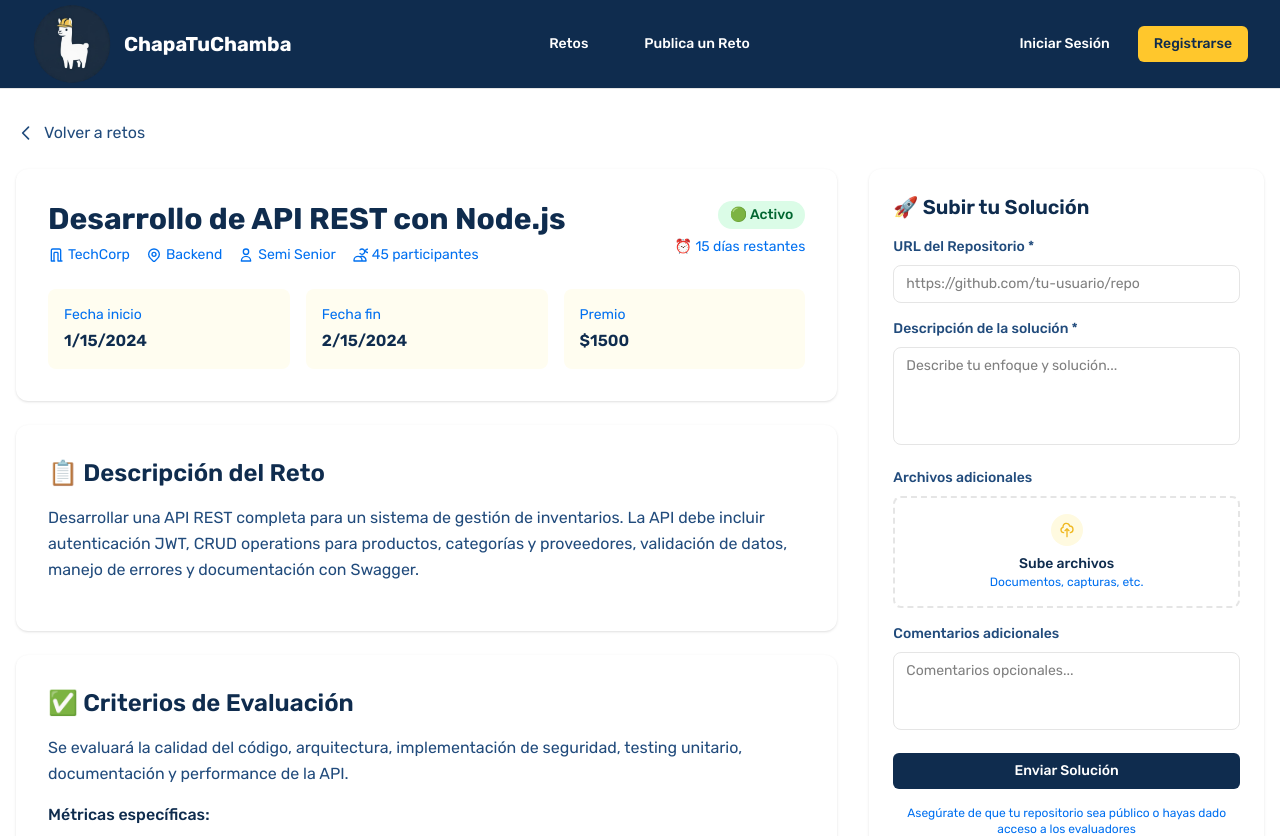
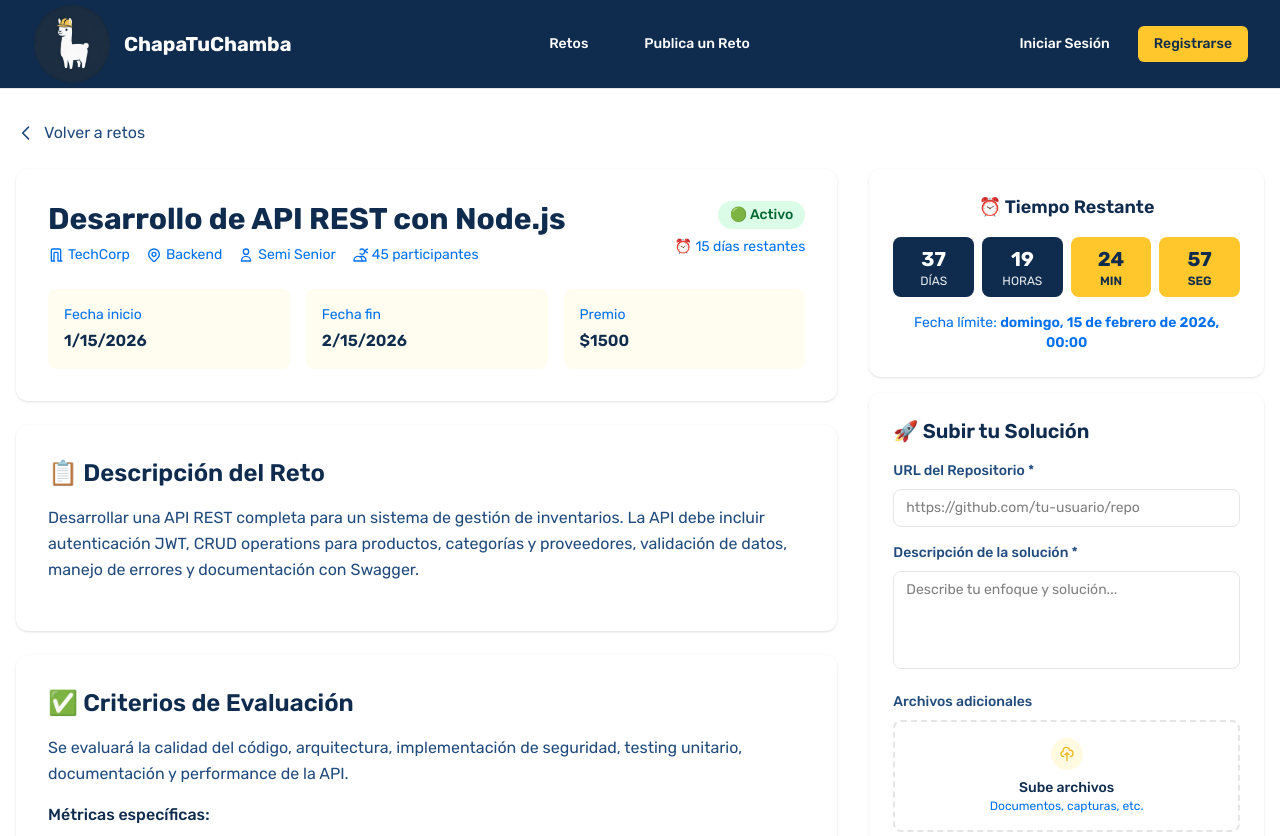
Before and after one commit to FernandoGarambelM/Chapatuchamba, a React (Vite) app in the folder frontend/: page /retos/1 in a window 1280 px wide. Shown: the top 836 px of the page. Built offline with nearby package versions, Linux system fonts and the light colour scheme; the HTML template or start-up script is replaced by a standard one.

Commit message:
feat: add countdown timer functionality to ChallengeDetail component

```diff
--- a/frontend/src/challenges/pages/ChallengeDetail.jsx
+++ b/frontend/src/challenges/pages/ChallengeDetail.jsx
@@ -8,6 +8,14 @@ export default function ChallengeDetail() {
   const [loading, setLoading] = useState(true)
   const [challenge, setChallenge] = useState(null)
   const [error, setError] = useState('')
+
+  // Estado para el countdown
+  const [timeLeft, setTimeLeft] = useState({
+    days: 0,
+    hours: 0,
+    minutes: 0,
+    seconds: 0
+  })
 
   // Estado para la subida de solución
   const [solutionData, setSolutionData] = useState({
@@ -23,6 +31,36 @@ export default function ChallengeDetail() {
     fetchChallengeDetail()
   }, [id])
 
+  // Función para calcular el tiempo restante
+  const calculateTimeLeft = (endDate) => {
+    const difference = +new Date(endDate) - +new Date()
+
+    if (difference > 0) {
+      return {
+        days: Math.floor(difference / (1000 * 60 * 60 * 24)),
+        hours: Math.floor((difference / (1000 * 60 * 60)) % 24),
+        minutes: Math.floor((difference / 1000 / 60) % 60),
+        seconds: Math.floor((difference / 1000) % 60)
+      }
+    }
+
+    return { days: 0, hours: 0, minutes: 0, seconds: 0 }
+  }
+
+  // Effect para actualizar el countdown cada segundo
+  useEffect(() => {
+    if (challenge && challenge.estado === 'activo') {
+      const timer = setInterval(() => {
+        setTimeLeft(calculateTimeLeft(challenge.fechaFin))
+      }, 1000)
+
+      // Calcular tiempo inicial
+      setTimeLeft(calculateTimeLeft(challenge.fechaFin))
+
+      return () => clearInterval(timer)
+    }
+  }, [challenge])
+
   const fetchChallengeDetail = async () => {
     try {
       setLoading(true)
@@ -35,8 +73,8 @@ export default function ChallengeDetail() {
         empresa: "TechCorp",
         areaTecnologica: "Backend",
         nivelSeniority: "Semi Senior",
-        fechaInicio: "2024-01-15",
-        fechaFin: "2024-02-15",
+        fechaInicio: "2026-01-15",
+        fechaFin: "2026-02-15",
         tipoReto: "api-backend",
         descripcion: "Desarrollar una API REST completa para un sistema de gestión de inventarios. La API debe incluir autenticación JWT, CRUD operations para productos, categorías y proveedores, validación de datos, manejo de errores y documentación con Swagger.",
         criteriosEvaluacion: "Se evaluará la calidad del código, arquitectura, implementación de seguridad, testing unitario, documentación y performance de la API.",
@@ -381,7 +419,48 @@ export default function ChallengeDetail() {
 
           {/* Panel lateral - Subir solución */}
           <div className="lg:col-span-1">
-            <div className="sticky top-8">
+            <div className="sticky top-8 space-y-4">
+              {/* Countdown Timer */}
+              {challenge.estado === 'activo' && (
+                <div className="bg-white rounded-xl shadow-sm p-6">
+                  <h3 className="text-lg font-semibold text-primary-900 mb-4 text-center">
+                    ⏰ Tiempo Restante
+                  </h3>
+                  <div className="grid grid-cols-4 gap-2">
+                    <div className="bg-primary-900 text-white rounded-lg p-2 text-center">
+                      <div className="text-xl font-bold">{timeLeft.days}</div>
+                      <div className="text-xs opacity-90">DÍAS</div>
+                    </div>
+                    <div className="bg-primary-900 text-white rounded-lg p-2 text-center">
+                      <div className="text-xl font-bold">{timeLeft.hours}</div>
+                      <div className="text-xs opacity-90">HORAS</div>
+                    </div>
+                    <div className="bg-secondary-500 text-primary-900 rounded-lg p-2 text-center">
+                      <div className="text-xl font-bold">{timeLeft.minutes}</div>
+                      <div className="text-xs font-semibold">MIN</div>
+                    </div>
+                    <div className="bg-secondary-500 text-primary-900 rounded-lg p-2 text-center">
+                      <div className="text-xl font-bold">{timeLeft.seconds}</div>
+                      <div className="text-xs font-semibold">SEG</div>
+                    </div>
+                  </div>
+                  <div className="mt-4 text-center">
+                    <div className="text-sm text-primary-600">
+                      Fecha límite: <span className="font-semibold">
+                        {new Date(challenge.fechaFin).toLocaleDateString('es-ES', {
+                          weekday: 'long',
+                          year: 'numeric',
+                          month: 'long',
+                          day: 'numeric',
+                          hour: '2-digit',
+                          minute: '2-digit'
+                        })}
+                      </span>
+                    </div>
+                  </div>
+                </div>
+              )}
+
               <div className="bg-white rounded-xl shadow-sm p-6">
                 <h2 className="text-xl font-semibold text-primary-900 mb-4">
                   🚀 Subir tu Solución
```
